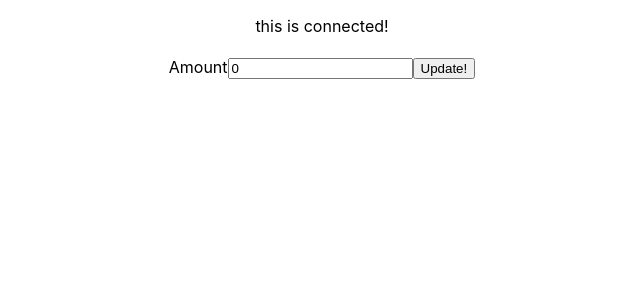
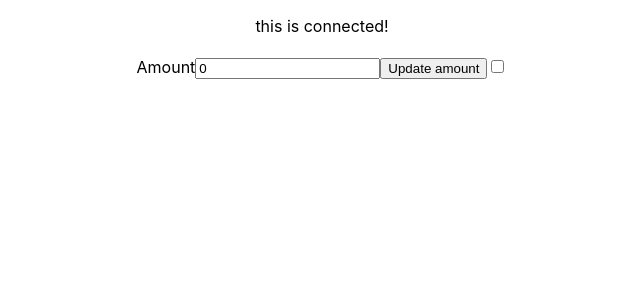
Before and after one commit to KhMoSu/inventory-frontend, a React (Create React App) app: page /items/1 in a window 1280 px wide. Shown: the top 300 px of the page, without its empty margins (318-958 px from the left). Built offline with nearby package versions, Linux system fonts and the light colour scheme; no server answers.

Commit message:
able to toggle if item has been bought or not

```diff
--- a/src/Item.js
+++ b/src/Item.js
@@ -10,7 +10,6 @@ export default function Item({ item }) {
         <p>Item Name: {item.item} </p>
         <p>Amount: {amount} </p>
         <p>Bought: {bought ? 'yes' : 'no'}</p>
-        {/* <input type='checkbox'>Bought ${bought}</input> */}
       </div>
     </Link>
   );
--- a/src/ItemForm.js
+++ b/src/ItemForm.js
@@ -15,7 +15,15 @@ export default function ItemForm() {
     e.preventDefault();
     await updateById(id, itemForm);
   }
-
+  async function handleBought(e) {
+    e.preventDefault();
+    if (itemForm.bought === false){
+      setItemForm.bought(true);
+    } else {
+      setItemForm.bought(false);
+    }
+    await handleSubmit();
+  }
   useEffect(() => {
     async function load() {
       const res = await getById(id);
@@ -33,10 +41,17 @@ export default function ItemForm() {
           <input
             value={itemForm.amount} onChange={(e) =>
               setItemForm({
-                ...ItemForm,
+                ...itemForm,
                 amount: e.target.value })}/>
-          <button> Update! </button>
+          <button>Update amount</button>
         </label>
+
+        <input type="checkbox" value={itemForm.bought} onChange={(e) =>
+          setItemForm({
+            ...itemForm,
+            bought: !itemForm.bought })}/>
+        {/* <button onClick={handleBought}> Purchased </button> */}
+
       </form>
     </div>
   );
--- a/src/list.js
+++ b/src/list.js
@@ -9,7 +9,6 @@ export default function List() {
   useEffect(() => {
     async function load() {
       const res = await getAll();
-      console.log(res);
       setItems(res);
     }
     load();
```
